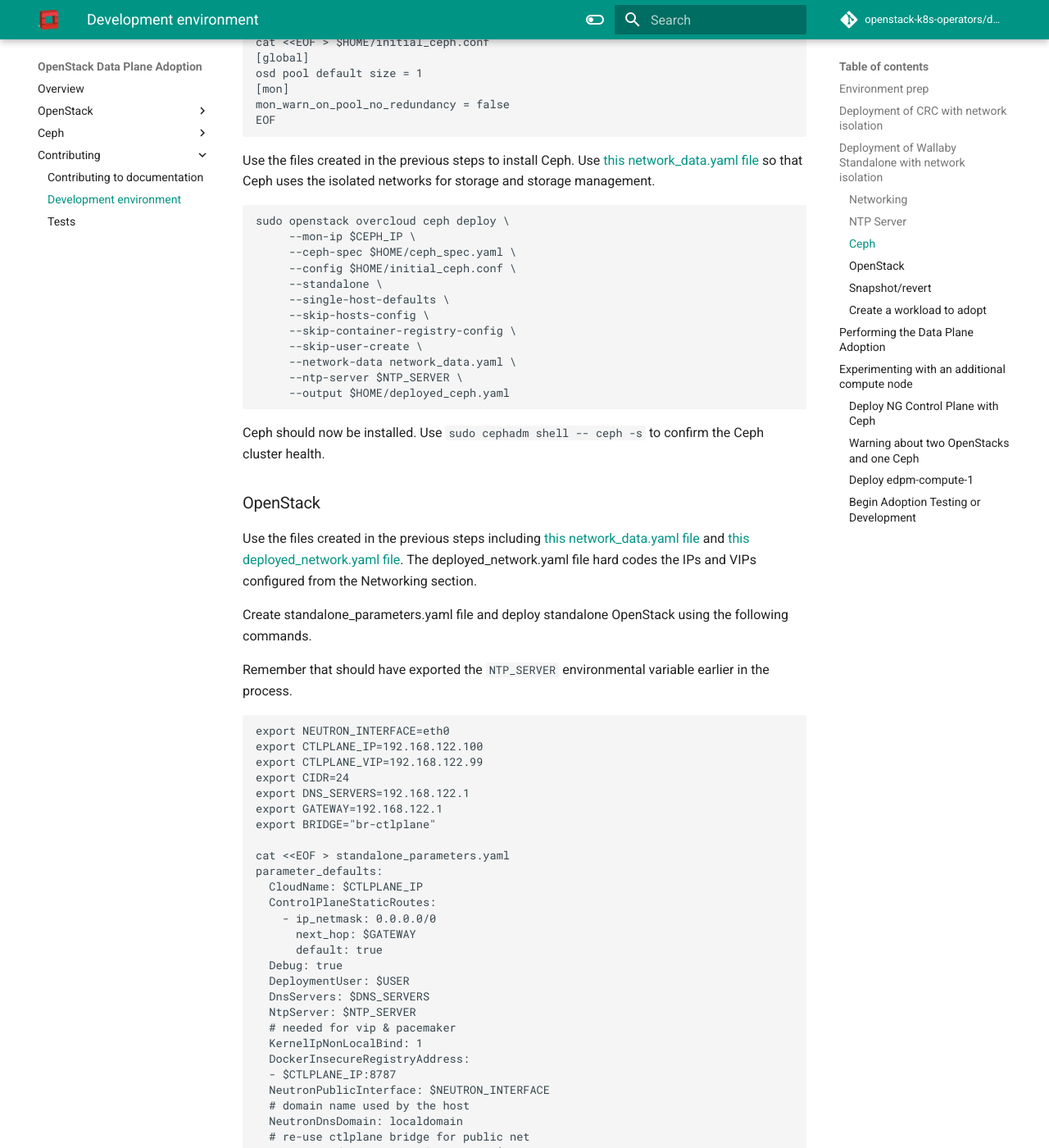
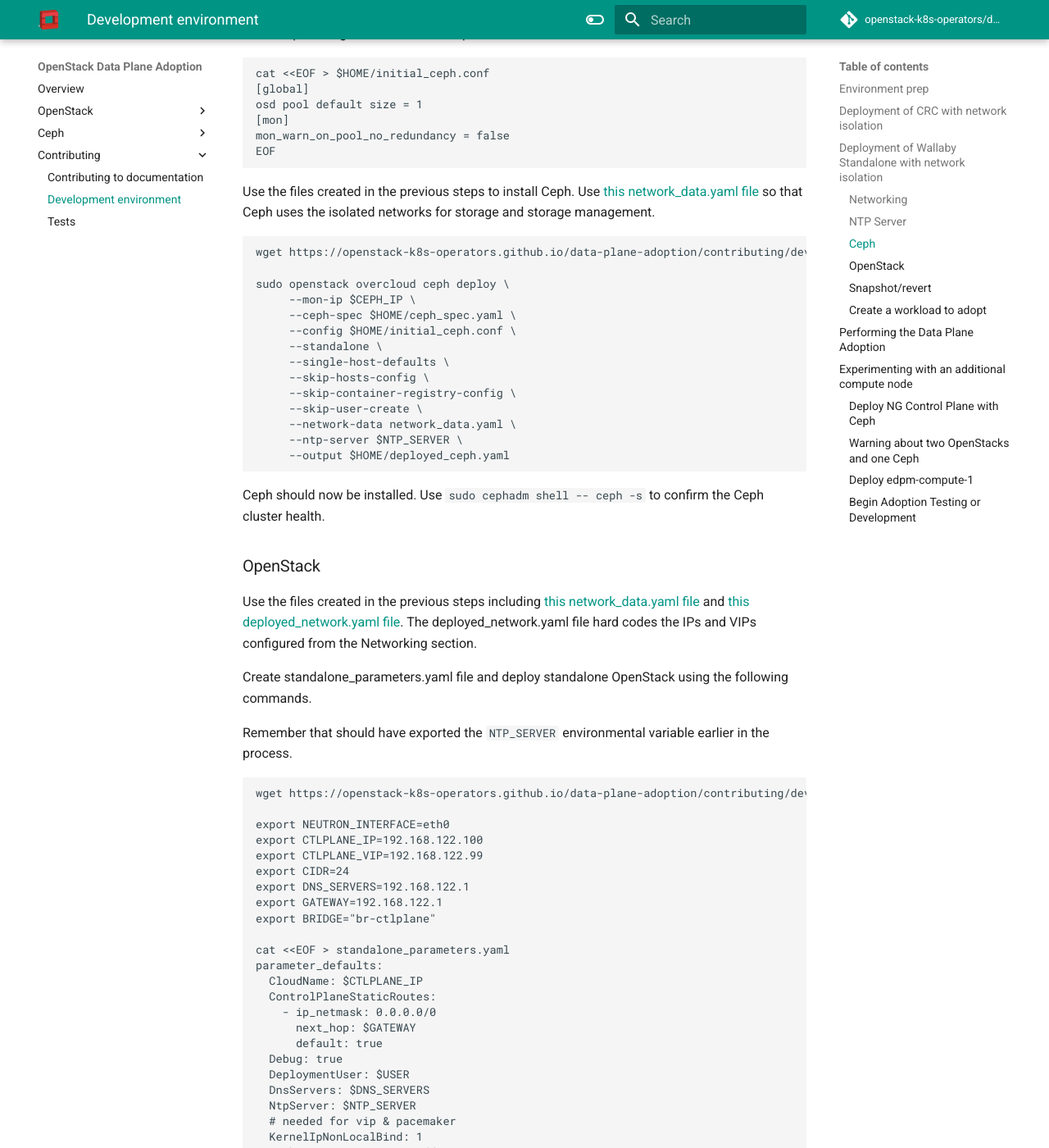
Before and after one commit to openstack-k8s-operators/data-plane-adoption, an MkDocs documentation site: the page built from docs/contributing/development_environment.md, in a window 1280 px wide and 1400 px high, scrolled down 5679 px. Shown: the whole window at 82% size. Built offline with MkDocs 1.6.1 and Material for MkDocs 9.7.7, drawn with Linux system fonts in a browser that asks for light colours; comment, search, counter and statistics services are not loaded; the version menu is left out; some of the changed text lies outside the part shown.

Commit message:
Dev Env: Include wget commands
While following the Development Environment process it's a bit
unconfortable when we suddently have to download a file for the next
command, and we may even miss that we have to download it if we are
going fast just running the terminal commands.

This patch just adds the `wget` commands to download the files in the
right locations to facilitate the process.

````diff
--- a/docs/contributing/development_environment.md
+++ b/docs/contributing/development_environment.md
@@ -198,6 +198,8 @@
 [this standalone.j2 template file](development_environment_examples/standalone.j2)
 (which retains the VLANs above) into tripleo-ansible's `tripleo_network_config` role.
 ```
+wget https://openstack-k8s-operators.github.io/data-plane-adoption/contributing/development_environment_examples/standalone.j2
+
 sudo cp standalone.j2 /usr/share/ansible/roles/tripleo_network_config/templates/standalone.j2
 ```
 
@@ -297,6 +299,8 @@
 so that Ceph uses the isolated networks for storage and storage management.
 
 ```
+wget https://openstack-k8s-operators.github.io/data-plane-adoption/contributing/development_environment_examples/network_data.yaml
+
 sudo openstack overcloud ceph deploy \
      --mon-ip $CEPH_IP \
      --ceph-spec $HOME/ceph_spec.yaml \
@@ -329,6 +333,8 @@
 earlier in the process.
 
 ```
+wget https://openstack-k8s-operators.github.io/data-plane-adoption/contributing/development_environment_examples/deployed_network.yaml
+
 export NEUTRON_INTERFACE=eth0
 export CTLPLANE_IP=192.168.122.100
 export CTLPLANE_VIP=192.168.122.99
````
